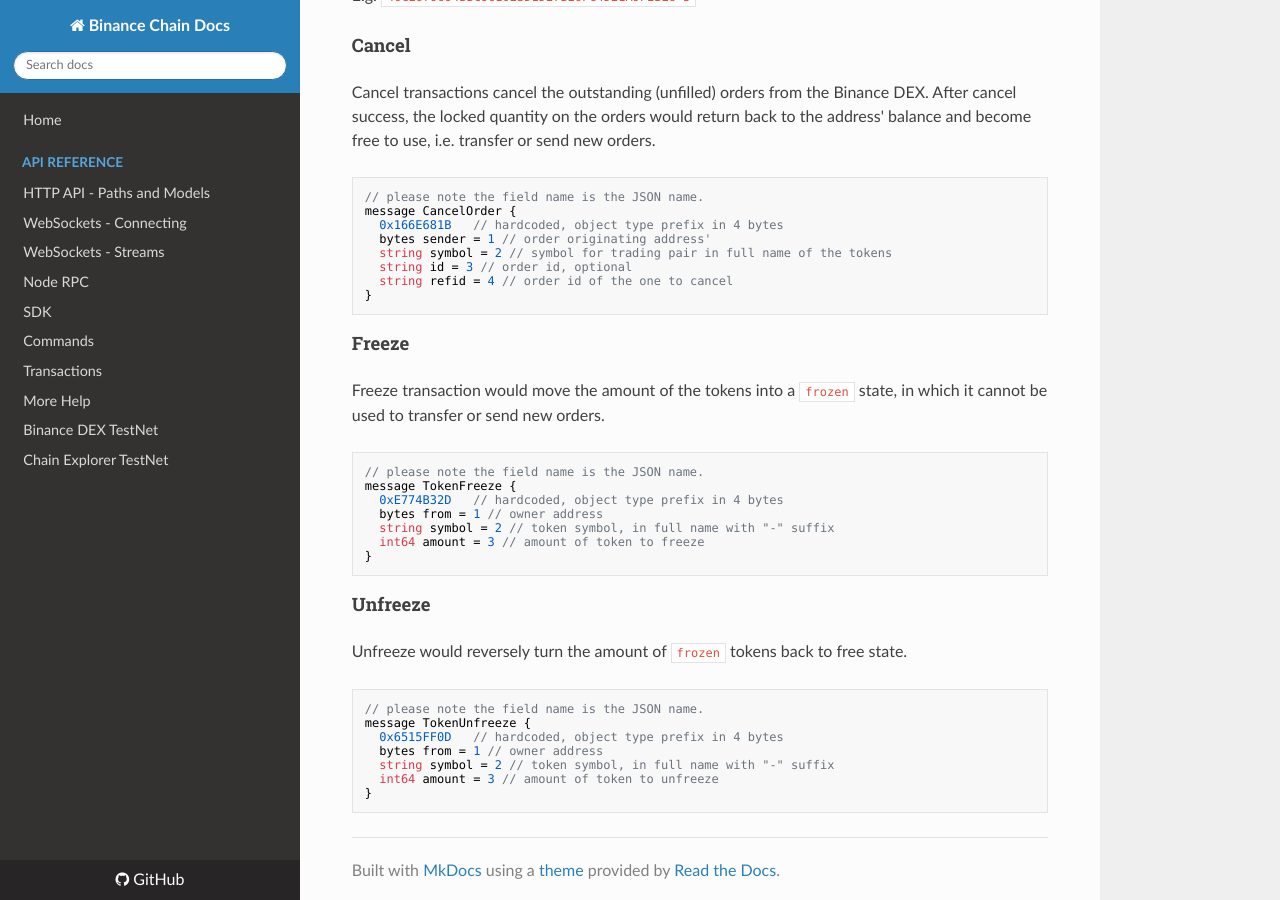
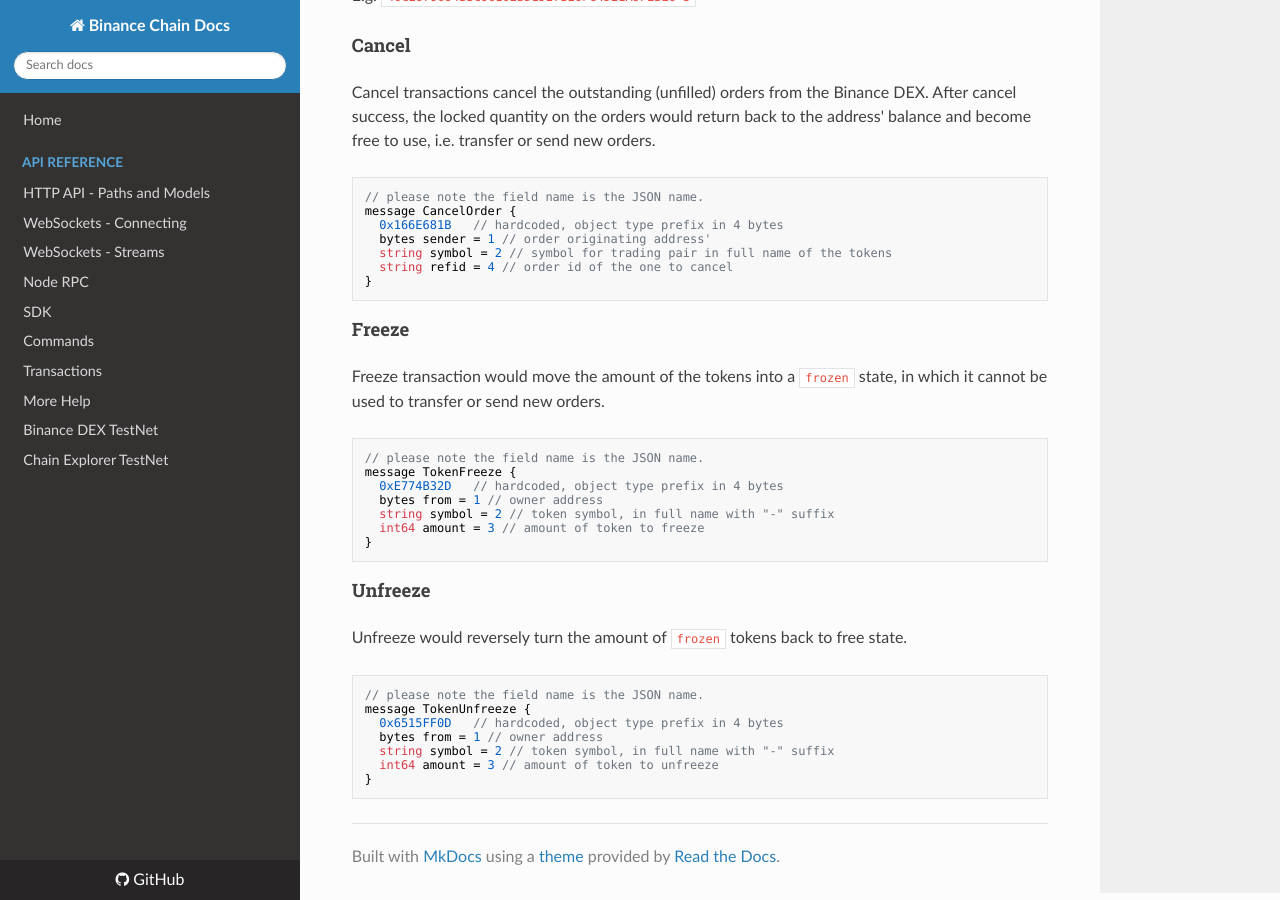
Before and after one commit to yash-sharma1/docs-site, an MkDocs documentation site: the page built from docs/encoding.md, in a window 1280 px wide and 900 px high, scrolled down 4227 px. Built offline with MkDocs 1.6.1, drawn with Linux system fonts in a browser that asks for light colours; nearby versions of some CDN libraries.

Commit message:
remove order id from cancel.

````diff
--- a/docs/encoding.md
+++ b/docs/encoding.md
@@ -189,7 +189,6 @@
   0x166E681B   // hardcoded, object type prefix in 4 bytes
   bytes sender = 1 // order originating address'
   string symbol = 2 // symbol for trading pair in full name of the tokens
-  string id = 3 // order id, optional
   string refid = 4 // order id of the one to cancel
 }
 ```
````
